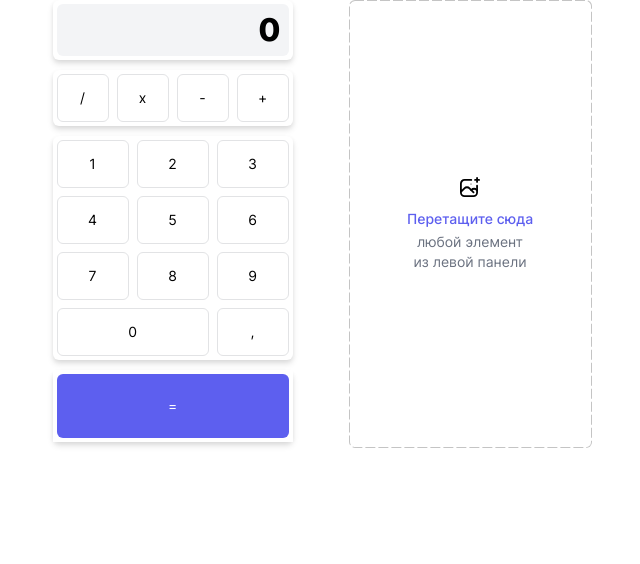
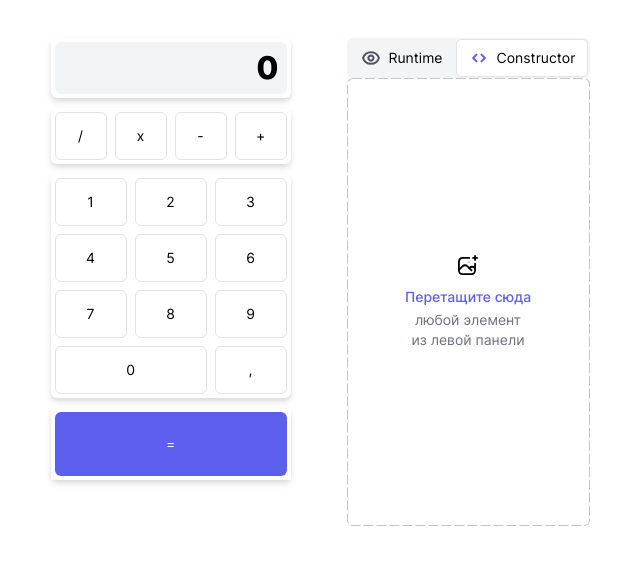
Before and after one commit to dmptts/sendsay-test, a React (Create React App) app: page / in a window 1280 px wide. Shown: the top 564 px of the page, without its empty margins (318-958 px from the left). Built offline with nearby package versions, Linux system fonts and the light colour scheme.

Commit message:
Реализует переключение режимов приложения

```diff
--- a/src/App.tsx
+++ b/src/App.tsx
@@ -1,22 +1,36 @@
 import { DndProvider } from 'react-dnd';
 import { HTML5Backend } from 'react-dnd-html5-backend';
 import styled from 'styled-components';
+import Container from './components/Container';
 import Palette from './components/Palette';
 import Canvas from './components/Canvas';
+import AppModeToggler from './components/AppModeToggler';
 
 export default function App() {
   return (
     <DndProvider backend={HTML5Backend}>
-      <Root className="App">
-        <Palette />
-        <Canvas />
-      </Root>
+      <div className="App">
+        <StyledContainer>
+          <Palette />
+          <div>
+            <AppModeToggler />
+            <Canvas />
+          </div>
+        </StyledContainer>
+      </div>
     </DndProvider>
   );
 }
 
-const Root = styled.div`
+const StyledContainer = styled(Container)`
+  /* display: grid;
+  grid-template-columns: repeat(2, 1fr);
+  row-gap: 30px;
+  column-gap: 56px; */
   display: flex;
-  justify-content: center;
+
   column-gap: 56px;
+
+  padding-top: 38px;
+  padding-bottom: 86px;
 `;
--- /dev/null
+++ b/src/components/AppModeToggler.tsx
@@ -0,0 +1,43 @@
+import { AppModes } from '../const';
+import ToggleButton from './ToggleButton';
+import Toggler from './Toggler';
+import { ReactComponent as EyeIcon } from './../img/icon-eye.svg';
+import { ReactComponent as ChevronIcon } from './../img/icon-chevron.svg';
+import styled from 'styled-components';
+import { useAppSelector } from '../hooks/useAppSelector';
+import { useAppDispatch } from '../hooks/useAppDispatch';
+import { changeMode } from '../store/appModeSlice';
+
+export default function AppModeToggler() {
+  const dispatch = useAppDispatch();
+  const appMode = useAppSelector((state) => state.appMode.mode);
+
+  return (
+    <Toggler defaultValue={appMode}>
+      <ToggleButton
+        value={AppModes.RUNTIME}
+        callback={() => dispatch(changeMode(AppModes.RUNTIME))}
+      >
+        <StyledEyeIcon />
+        Runtime
+      </ToggleButton>
+      <ToggleButton
+        value={AppModes.CONSTRUCTOR}
+        callback={() => dispatch(changeMode(AppModes.CONSTRUCTOR))}
+      >
+        <StyledChevronIcon />
+        Constructor
+      </ToggleButton>
+    </Toggler>
+  );
+}
+
+const StyledEyeIcon = styled(EyeIcon)`
+  width: 20px;
+  height: 20px;
+`;
+
+const StyledChevronIcon = styled(ChevronIcon)`
+  width: 20px;
+  height: 20px;
+`;
--- /dev/null
+++ b/src/components/Container.tsx
@@ -0,0 +1,19 @@
+import { PropsWithChildren } from 'react';
+import styled from 'styled-components';
+
+interface IContainerProps {
+  className?: string;
+}
+
+export default function Container({
+  children,
+  className,
+}: PropsWithChildren<IContainerProps>) {
+  return <Root className={className}>{children}</Root>;
+}
+
+const Root = styled.div`
+  max-width: 695px;
+  margin: 0 auto;
+  padding: 0 76px;
+`;
--- /dev/null
+++ b/src/components/ToggleButton.tsx
@@ -0,0 +1,57 @@
+import { ButtonHTMLAttributes, PropsWithChildren } from 'react';
+import styled from 'styled-components';
+
+interface IToggleButtonProps extends ButtonHTMLAttributes<HTMLButtonElement> {
+  className?: string;
+  value: string | number;
+  isActive?: boolean;
+  changeActive?: () => void;
+  callback?: () => void;
+}
+
+export default function ToggleButton({
+  children,
+  className,
+  value,
+  isActive = false,
+  changeActive,
+  callback,
+  ...rest
+}: PropsWithChildren<IToggleButtonProps>) {
+  const handleClick = () => {
+    changeActive?.();
+    callback?.();
+  };
+
+  return (
+    <Root
+      type="button"
+      value={value}
+      $isActive={isActive}
+      onClick={handleClick}
+      {...rest}
+    >
+      {children}
+    </Root>
+  );
+}
+
+const Root = styled.button<{ $isActive: boolean }>`
+  display: flex;
+  align-items: center;
+  column-gap: 8px;
+
+  padding: 8px 12px;
+
+  background-color: ${({ $isActive }) =>
+    $isActive ? 'var(--color-default-white)' : 'transparent'};
+  border: ${({ $isActive }) =>
+    $isActive ? '1px solid #e2e3e5' : '1px solid transparent'};
+  border-radius: 5px;
+  cursor: pointer;
+
+  svg {
+    stroke: ${({ $isActive }) =>
+      $isActive ? 'var(--color-accent)' : '#4d5562'};
+  }
+`;
--- /dev/null
+++ b/src/components/Toggler.tsx
@@ -0,0 +1,39 @@
+import React, { ReactElement } from 'react';
+import { useState } from 'react';
+import styled from 'styled-components';
+import ToggleButton from './ToggleButton';
+
+interface ITogglerProps {
+  children: ReactElement | ReactElement[];
+  defaultValue: string | number;
+  className?: string;
+}
+
+export default function Toggler({
+  children,
+  defaultValue,
+  className,
+}: ITogglerProps) {
+  const [selected, setSelected] = useState(defaultValue);
+
+  const childrenWithInjectedProps = React.Children.map(children, (child) => {
+    return React.cloneElement(child, {
+      isActive: selected === child.props.value,
+      changeActive: () => {
+        setSelected(child.props.value);
+      },
+    });
+  });
+
+  return <Root className={className}>{childrenWithInjectedProps}</Root>;
+}
+
+Toggler.Option = ToggleButton;
+
+const Root = styled.div`
+  display: flex;
+  padding: 1px;
+
+  background-color: #f3f4f6;
+  border-radius: 6px;
+`;
--- a/src/const.ts
+++ b/src/const.ts
@@ -2,3 +2,8 @@ export const DnDItems = {
   PALETTE_ELEM: 'paletteElem',
   CANVAS_ELEM: 'canvasElem',
 };
+
+export enum AppModes {
+  RUNTIME = 'runtime',
+  CONSTRUCTOR = 'constructor',
+}
--- /dev/null
+++ b/src/store/appModeSlice.ts
@@ -0,0 +1,23 @@
+import { createSlice } from '@reduxjs/toolkit';
+import { AppModes } from '../const';
+
+interface IInitialState {
+  mode: AppModes;
+}
+
+const initialState: IInitialState = {
+  mode: AppModes.CONSTRUCTOR,
+};
+
+const appModeSlice = createSlice({
+  name: 'appMode',
+  initialState,
+  reducers: {
+    changeMode: (state, action) => {
+      state.mode = action.payload;
+    },
+  },
+});
+
+export default appModeSlice.reducer;
+export const { changeMode } = appModeSlice.actions;
--- a/src/store/index.ts
+++ b/src/store/index.ts
@@ -1,14 +1,20 @@
 import { configureStore } from '@reduxjs/toolkit';
-import canvasSlice from './canvasSlice';
+import canvasReducer from './canvasSlice';
+import appModeReducer from './appModeSlice';
 
 const store = configureStore({
   reducer: {
-    canvas: canvasSlice,
+    canvas: canvasReducer,
+    appMode: appModeReducer,
   },
   middleware: (getDefaultMiddleware) =>
     getDefaultMiddleware({
       serializableCheck: {
-        ignoredActions: ['canvas/addElement', 'canvas/replace'],
+        ignoredActions: [
+          'canvas/pushElement',
+          'canvas/insertElement',
+          'canvas/replace',
+        ],
         ignoredPaths: ['canvas.elements'],
       },
     }),
```
Also changed, not shown: src/img/icon-chevron.svg (added), src/img/icon-eye.svg (added).
